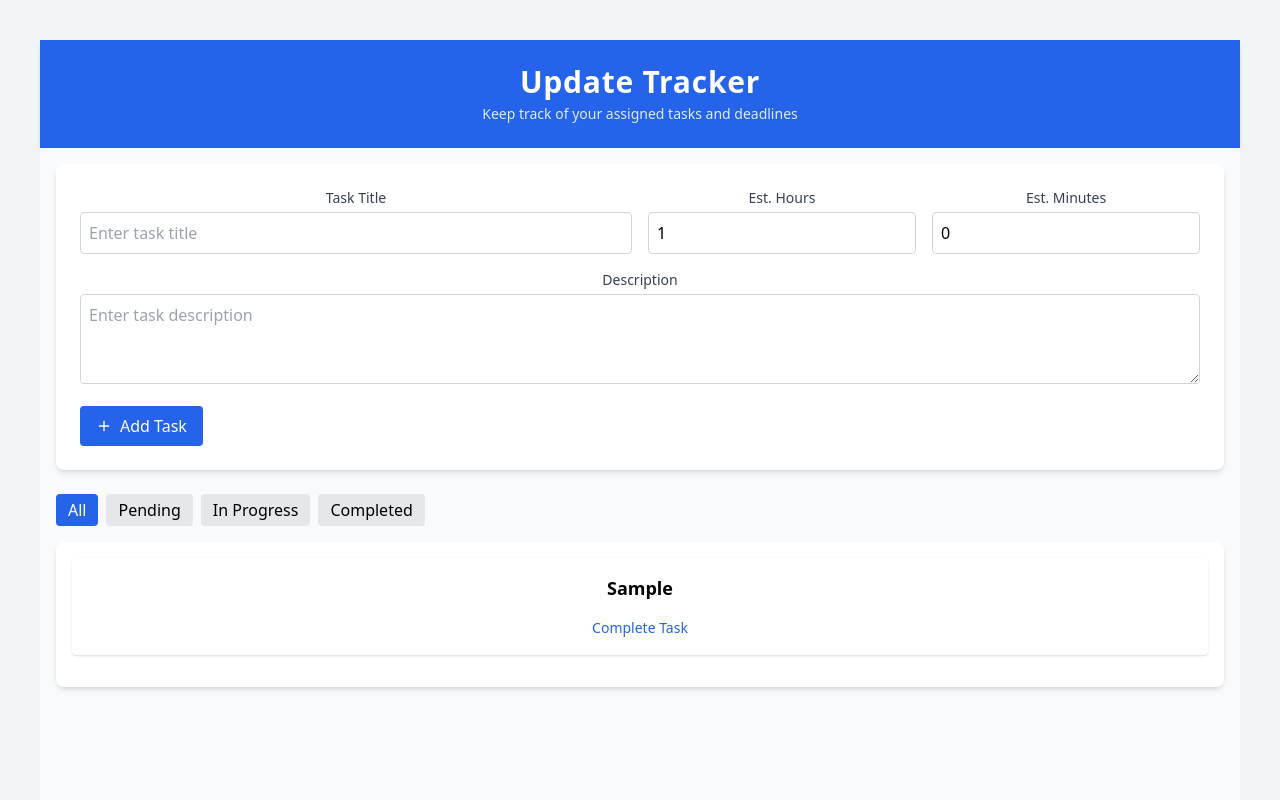
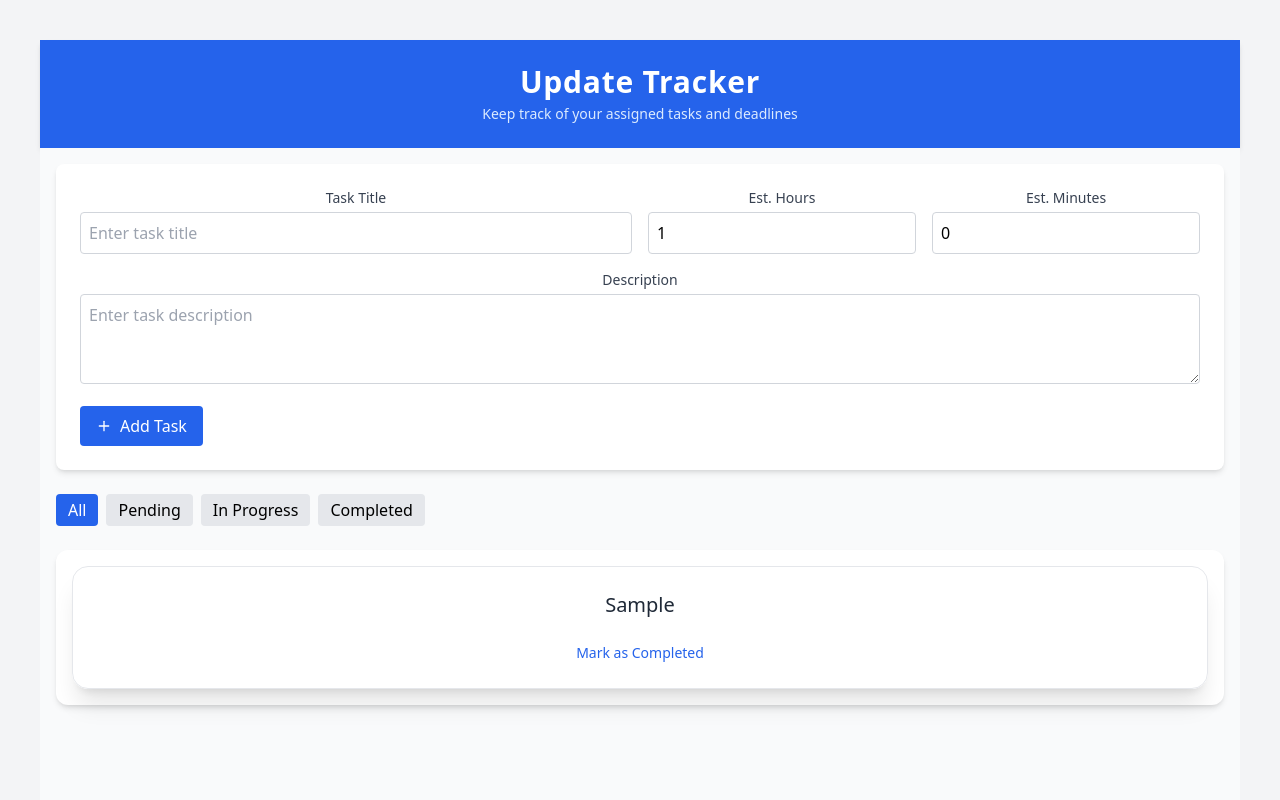
Before and after one commit to Samhitha-innowave/update-tracker, a React (Create React App) app: page / in a window 1280 px wide. Both pictures are taken after typing "Sample", "Sample" into the empty fields and a click on the button "Add Task". Shown: the top 800 px of the page. Built offline with nearby package versions, Linux system fonts and the light colour scheme.

Commit message:
changes for the completetask related

```diff
--- a/public/index.html
+++ b/public/index.html
@@ -24,7 +24,7 @@
       work correctly both with client-side routing and a non-root public URL.
       Learn how to configure a non-root public URL by running `npm run build`.
     -->
-    <title>React App</title>
+    <title>Update Tracker</title>
   </head>
   <body>
     <noscript>You need to enable JavaScript to run this app.</noscript>
--- a/src/components/TaskTracker/TaskItem.js
+++ b/src/components/TaskTracker/TaskItem.js
@@ -1,13 +1,11 @@
+// ✅ Fixed TaskItem.js
 import { useState } from "react";
 import { ExternalLink } from "lucide-react";
-import { useTaskManager } from "../../hooks/useTaskManager"; // ✅ Added
 
-export default function TaskItem({ task, updateTask, saveCompletion, editingTaskId, setEditingTaskId }) {
+export default function TaskItem({ task, updateTask, saveCompletion, completeTask, editingTaskId, setEditingTaskId }) {
   const [entryType, setEntryType] = useState("note");
   const [entryValue, setEntryValue] = useState("");
   const [linkTitle, setLinkTitle] = useState("");
-
-  const { completeTask } = useTaskManager(); // ✅ Now you have access to completeTask
 
   const renderDynamicInput = () => {
     switch (entryType) {
@@ -19,14 +17,14 @@ export default function TaskItem({ task, updateTask, saveCompletion, editingTask
               placeholder="Link Title"
               value={linkTitle}
               onChange={(e) => setLinkTitle(e.target.value)}
-              className="w-full px-3 py-2 border rounded"
+              className="w-full px-3 py-2 border rounded-md"
             />
             <input
               type="text"
               placeholder="Paste Link"
               value={entryValue}
               onChange={(e) => setEntryValue(e.target.value)}
-              className="w-full px-3 py-2 border rounded mt-2"
+              className="w-full px-3 py-2 border rounded-md mt-2"
             />
           </>
         );
@@ -37,7 +35,7 @@ export default function TaskItem({ task, updateTask, saveCompletion, editingTask
             placeholder="Enter Job ID"
             value={entryValue}
             onChange={(e) => setEntryValue(e.target.value)}
-            className="w-full px-3 py-2 border rounded"
+            className="w-full px-3 py-2 border rounded-md"
           />
         );
       case "code":
@@ -46,7 +44,7 @@ export default function TaskItem({ task, updateTask, saveCompletion, editingTask
             placeholder="Paste Code"
             value={entryValue}
             onChange={(e) => setEntryValue(e.target.value)}
-            className="w-full px-3 py-2 font-mono border rounded bg-gray-100"
+            className="w-full px-3 py-2 font-mono border rounded-md bg-gray-100"
             rows={4}
           />
         );
@@ -57,7 +55,7 @@ export default function TaskItem({ task, updateTask, saveCompletion, editingTask
             placeholder="Write a note"
             value={entryValue}
             onChange={(e) => setEntryValue(e.target.value)}
-            className="w-full px-3 py-2 border rounded"
+            className="w-full px-3 py-2 border rounded-md"
             rows={2}
           />
         );
@@ -65,36 +63,36 @@ export default function TaskItem({ task, updateTask, saveCompletion, editingTask
   };
 
   return (
-    <div className="bg-white shadow rounded p-4 mb-4">
-      <h2 className="text-lg font-semibold mb-2">{task.title}</h2>
+    <div className="bg-white/90 backdrop-blur-lg border border-gray-200 shadow-xl rounded-2xl p-6 transition hover:shadow-2xl">
+      <h2 className="text-xl font-medium text-gray-800 mb-3">{task.title}</h2>
 
-      {task.completed ? (
-        <div className="space-y-2">
+      {task.status === 'completed' ? (
+        <div className="space-y-3 text-sm text-gray-700">
           {task.jobId && (
             <div>
-              <span className="text-xs text-gray-500">Job ID:</span>
-              <p className="text-sm">{task.jobId}</p>
+              <span className="font-semibold text-xs text-gray-500">Job ID:</span>
+              <p>{task.jobId}</p>
             </div>
           )}
 
           {task.executionLink && (
             <div>
-              <span className="text-xs text-gray-500">Link:</span>
+              <span className="font-semibold text-xs text-gray-500">Link:</span>
               <a
                 href={task.executionLink}
                 target="_blank"
                 rel="noopener noreferrer"
-                className="text-sm text-blue-600 hover:text-blue-800 flex items-center"
+                className="text-blue-600 hover:text-blue-800 flex items-center gap-1"
               >
-                {task.linkTitle || "Open Link"} <ExternalLink className="w-3 h-3 ml-1" />
+                {task.linkTitle || "Open Link"} <ExternalLink className="w-3 h-3" />
               </a>
             </div>
           )}
 
           {task.codeSnippet && (
             <div>
-              <span className="text-xs text-gray-500">Code:</span>
-              <pre className="text-sm bg-gray-100 p-2 rounded whitespace-pre-wrap overflow-auto">
+              <span className="font-semibold text-xs text-gray-500">Code:</span>
+              <pre className="bg-gray-100 p-2 rounded whitespace-pre-wrap overflow-auto text-xs">
                 {task.codeSnippet}
               </pre>
             </div>
@@ -102,13 +100,13 @@ export default function TaskItem({ task, updateTask, saveCompletion, editingTask
 
           {task.completionNotes && (
             <div>
-              <span className="text-xs text-gray-500">Note:</span>
-              <p className="text-sm">{task.completionNotes}</p>
+              <span className="font-semibold text-xs text-gray-500">Note:</span>
+              <p>{task.completionNotes}</p>
             </div>
           )}
         </div>
       ) : editingTaskId === task.id ? (
-        <div className="mt-3 space-y-3 w-full">
+        <div className="mt-4 space-y-3">
           <select
             value={entryType}
             onChange={(e) => {
@@ -116,7 +114,7 @@ export default function TaskItem({ task, updateTask, saveCompletion, editingTask
               setEntryValue("");
               setLinkTitle("");
             }}
-            className="w-full px-3 py-2 border rounded bg-white"
+            className="w-full px-3 py-2 border rounded-md bg-white"
           >
             <option value="note">Note</option>
             <option value="jobId">Job ID</option>
@@ -126,7 +124,7 @@ export default function TaskItem({ task, updateTask, saveCompletion, editingTask
 
           {renderDynamicInput()}
 
-          <div className="flex justify-end gap-2">
+          <div className="flex justify-end gap-2 pt-2">
             <button
               onClick={() => {
                 const payload = {};
@@ -147,13 +145,13 @@ export default function TaskItem({ task, updateTask, saveCompletion, editingTask
                 setEntryValue("");
                 setLinkTitle("");
               }}
-              className="px-3 py-1 bg-green-600 text-white rounded hover:bg-green-700"
+              className="px-4 py-1 bg-green-600 text-white rounded-md hover:bg-green-700 text-sm"
             >
-              Save Completion
+              Save
             </button>
             <button
               onClick={() => setEditingTaskId(null)}
-              className="px-3 py-1 bg-gray-300 text-gray-700 rounded hover:bg-gray-400"
+              className="px-4 py-1 bg-gray-300 text-gray-700 rounded-md hover:bg-gray-400 text-sm"
             >
               Cancel
             </button>
@@ -162,9 +160,9 @@ export default function TaskItem({ task, updateTask, saveCompletion, editingTask
       ) : (
         <button
           onClick={() => completeTask(task.id)}
-          className="mt-2 text-sm text-blue-600 hover:underline"
+          className="mt-3 text-sm text-blue-600 hover:underline"
         >
-          Complete Task
+          Mark as Completed
         </button>
       )}
     </div>
--- a/src/components/TaskTracker/TaskList.js
+++ b/src/components/TaskTracker/TaskList.js
@@ -1,13 +1,19 @@
-// src/components/TaskTracker/TaskList.js
+// ✅ Updated TaskList.js
 import React, { useContext } from 'react';
 import { TaskContext } from '../../contexts/TaskContext';
 import TaskItem from './TaskItem';
-import TaskEditForm from './TaskEditForm';
 import { useTaskManager } from '../../hooks/useTaskManager';
 
 const TaskList = () => {
   const { tasks, filter } = useContext(TaskContext);
-  const { editingTaskId } = useTaskManager();
+
+  const {
+    editingTaskId,
+    updateTask,
+    saveCompletion,
+    completeTask,
+    setEditingTaskId
+  } = useTaskManager();
 
   const filteredTasks = tasks.filter(task => {
     if (filter === 'all') return true;
@@ -16,21 +22,27 @@ const TaskList = () => {
 
   if (filteredTasks.length === 0) {
     return (
-      <div className="text-center p-6 bg-white rounded-lg shadow">
-        <p className="text-gray-500">No tasks to display. Create a new task to get started!</p>
+      <div className="bg-white/90 backdrop-blur-lg border border-gray-200 shadow-xl rounded-2xl p-6 transition hover:shadow-2xl">
+        <p className="text-gray-500 text-lg">📭 No tasks to display. Add one to get started!</p>
       </div>
     );
   }
 
   return (
-    <div className="space-y-4">
+    <div className="space-y-6 mt-6">
       {filteredTasks.map(task => (
-        <div key={task.id} className="bg-white rounded-lg shadow-md p-4">
-          {editingTaskId === task.id ? (
-            <TaskEditForm task={task} />
-          ) : (
-            <TaskItem task={task} />
-          )}
+        <div
+          key={task.id}
+          className="bg-white rounded-xl shadow-md p-4 transition-transform duration-200 hover:scale-[1.01]"
+        >
+          <TaskItem
+            task={task}
+            updateTask={updateTask}
+            saveCompletion={saveCompletion}
+            completeTask={completeTask}
+            editingTaskId={editingTaskId}
+            setEditingTaskId={setEditingTaskId}
+          />
         </div>
       ))}
     </div>
```
Also changed, not shown: src/hooks/useTaskManager.js (+18 -11 lines), public/manifest.json.
